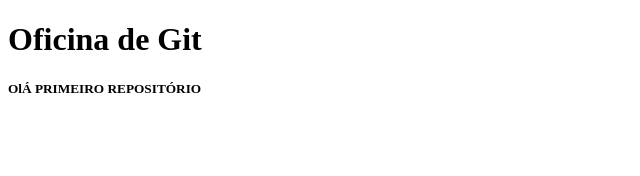
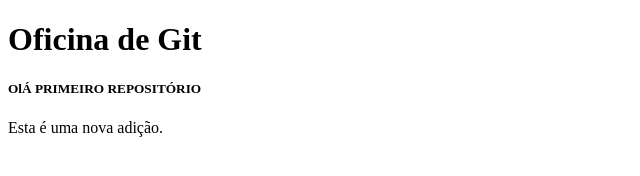
Before and after one commit to FilipeTSI-BSB/Novo-index, a plain HTML site: page index.html in a window 1280 px wide. Shown: the whole page, without its empty margins (0-640 px from the left). Drawn offline with Linux system fonts and the light colour scheme.

Commit message:
Adicionado nova linha

```diff
--- a/index.html
+++ b/index.html
@@ -10,5 +10,6 @@
 <body>
     <H1>Oficina de Git</H1>
     <h5>OlÁ PRIMEIRO REPOSITÓRIO</h5>
+    Esta é uma nova adição.
 </body>
 </html>
```
